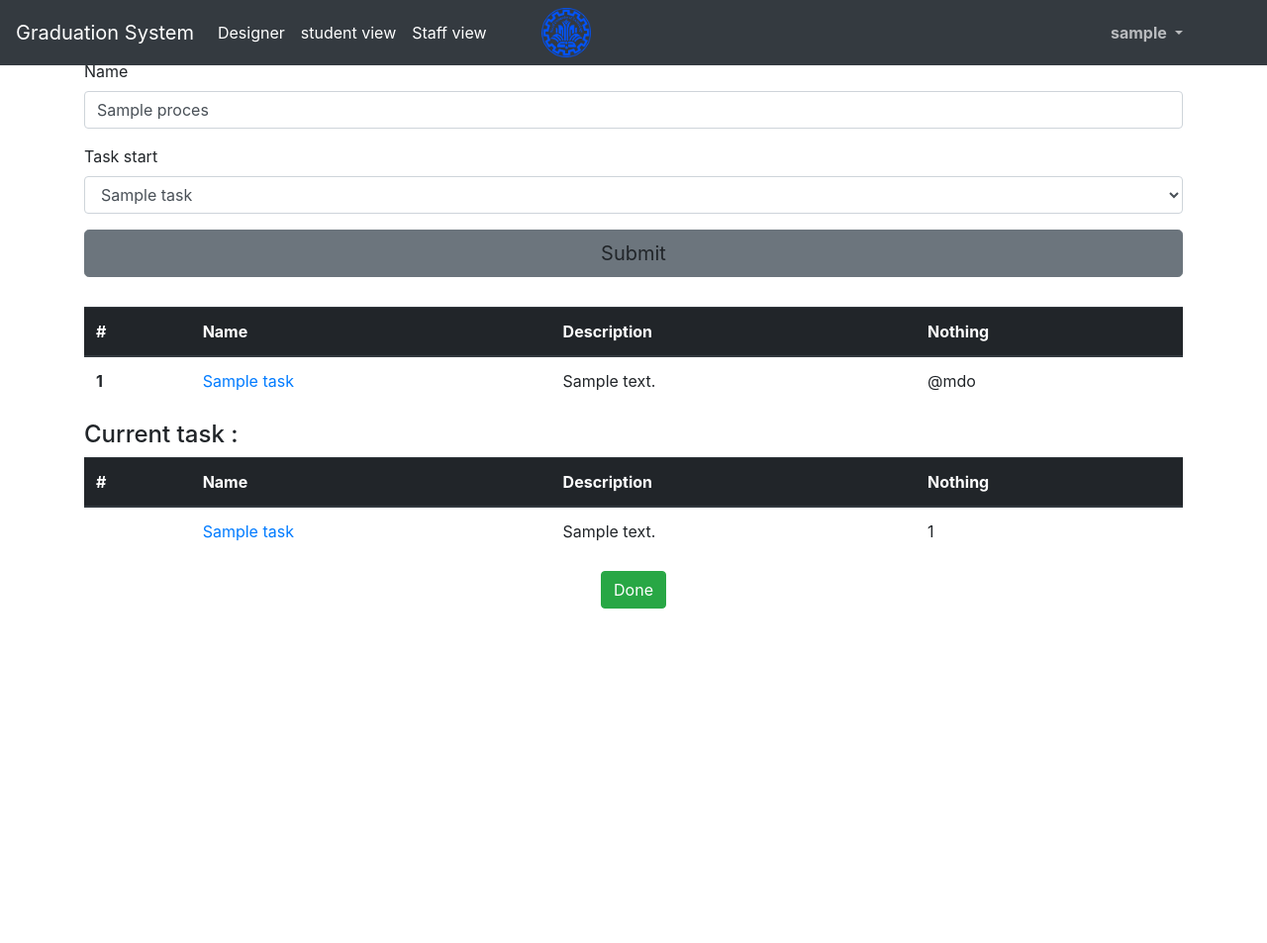
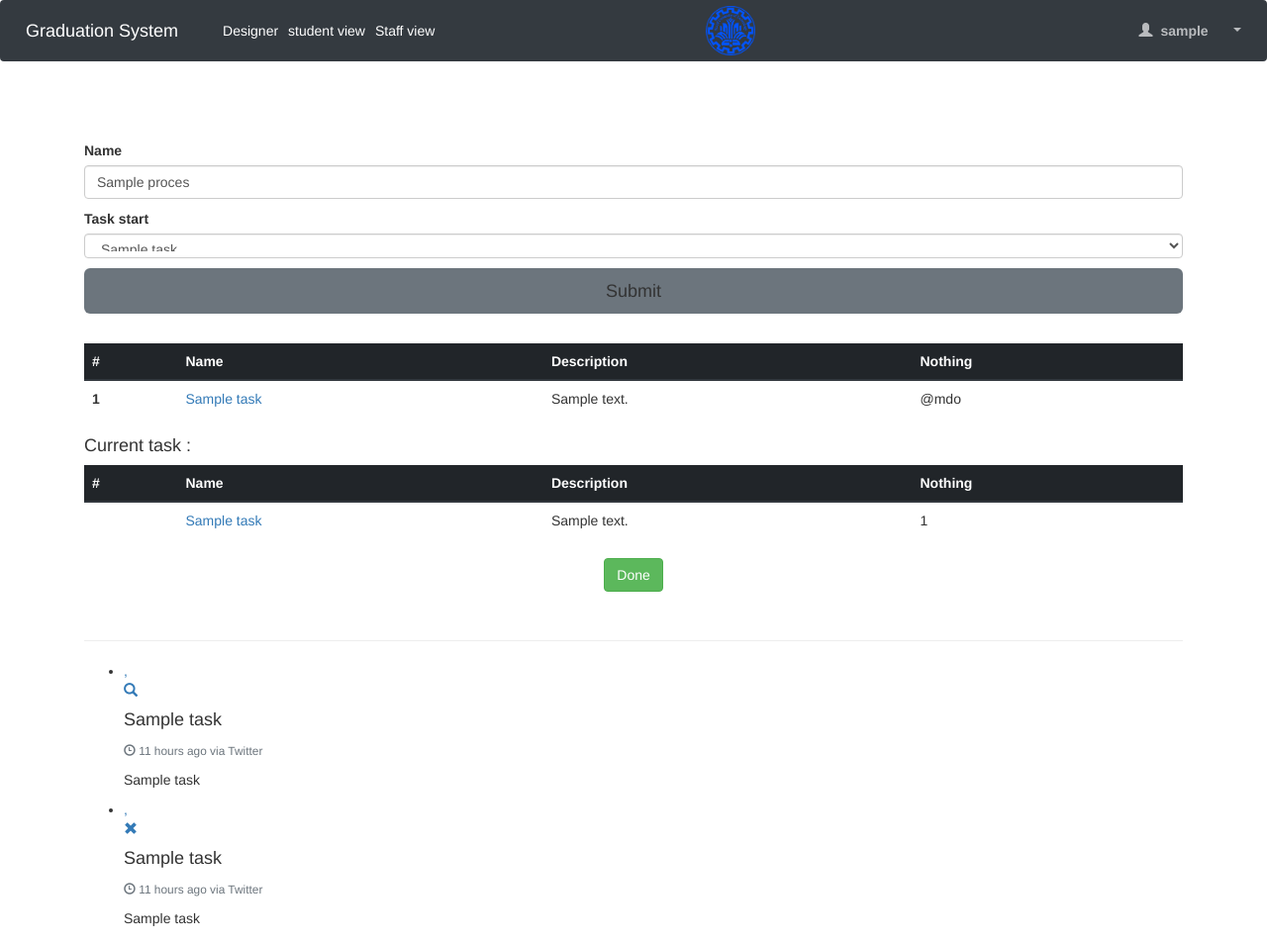
Before and after one commit to amirmohsen-am/graduation-system-project-fall96, a Django app: page /process_instance/1 in a window 1280 px wide. Shown: the whole page at 99% size. Before the commit the page ends 615 px from the top, so only its background shows below. Run offline with Django 3.2, Linux system fonts and the light colour scheme; a user stored in the database is signed in; tables that the repository leaves empty hold one stand-in row (values such as "Sample post"); some libraries are stand-ins or nearby versions.

Commit message:
add graph

```diff
--- a/graduation_system/main/templates/main/base.html
+++ b/graduation_system/main/templates/main/base.html
@@ -25,7 +25,8 @@
     <!-- Custom styles for this template -->
     <link href="{% static 'main/Account.css'%}" rel="stylesheet">
     <link href="{% static 'main/base.css'%}" rel="stylesheet">
-
+    <link rel="stylesheet" href="https://maxcdn.bootstrapcdn.com/bootstrap/3.3.7/css/bootstrap.min.css">
+    <link rel="stylesheet" href="{% static 'main/sina.css' %}">
     {% block style %}
     {% endblock %}
 
@@ -60,21 +61,21 @@
 {#                    <a class="nav-link disabled" href="#">Disabled</a>#}
 {#                </li>#}
             </ul>
-            <img style="height: 50px; padding-right: 30%" src={% static "pics/sharif_logo.png" %} alt="Flowers in Chania">
+            <img style="height: 50px; padding-left: 20%" src={% static "pics/sharif_logo.png" %} alt="Flowers in Chania">
             <ul class="nav navbar-nav navbar-right">
                 <li class="dropdown">
-                    <a href="#" class="dropdown-toggle" data-toggle="dropdown" style="padding-left: 200px; color:#b9bbbe;">
+                    <a href="#" class="dropdown-toggle" data-toggle="dropdown" style="padding-left: 200px; color:#b9bbbe; ">
                         <span class="glyphicon glyphicon-user"></span>
                         <strong style="color:#b9bbbe;">{{ user.get_username }}</strong>
-                        <span class="glyphicon glyphicon-chevron-down"></span>
+                        <span class="glyphicon glyphicon-chevron-down" style=" visibility: hidden;"></span>
                     </a>
-                    <ul class="dropdown-menu" style="padding-right:500px  ">
+                    <ul class="dropdown-menu" >
                         <li>
                             <div class="navbar-login">
                                 <div class="row">
 
                                     <div class="col-lg-4">
-                                        <img src="http://bootdey.com/img/Content/user_1.jpg" class="img-circle avatar" alt="user profile image">
+{#                                        <img src="http://bootdey.com/img/Content/user_1.jpg" class="img-circle avatar" alt="user profile image">#}
                                         <p class="text-center">
                                             <span class="glyphicon glyphicon-user icon-size"></span>
                                         </p>
--- a/graduation_system/main/templates/main/process-instance.html
+++ b/graduation_system/main/templates/main/process-instance.html
@@ -74,7 +74,7 @@
       <tbody>
                 <tr>
                   <th scope="row">{{ forloop.counter }}</th>
-                  <td> <a href="{% url 'task-view' process_instance.current_task.task.id %}">{{ process_instance.current_task.task.name }}</a></td>
+                  <td> <a href="{% url 'task-instance-view' process_instance.current_task.id %}">{{ process_instance.current_task.task.name }}</a></td>
                   <td>{{ process_instance.current_task.task.description }}</td>
                   <td>{{ process_instance.current_task.task.id }}</td>
                 </tr>
@@ -119,6 +119,73 @@
         {% endif %}
 
 
+{#     {% include "main/student_view_timeline.html" %}#}
 
 
+
+	<div class="row">
+				<div class="col-md-12">
+
+					<div class="page-header">
+
+					</div>
+					<div style="display:inline-block;width:100%;overflow-y:auto;">
+					<ul class="timeline timeline-horizontal">
+						{% for task in ordered_task %}
+                            <li class="timeline-item">
+                                <a href=  "{% url 'task-view' task.id %}">,
+							<div class="timeline-badge success">
+                                <i class="glyphicon glyphicon-check"></i></div>
+                                </a>
+							<div class="timeline-panel">
+								<div class="timeline-heading">
+									<h4 class="timeline-title">{{ task.name }}</h4>
+									<p><small class="text-muted"><i class="glyphicon glyphicon-time"></i> 11 hours ago via Twitter</small></p>
+								</div>
+								<div class="timeline-body">
+									<p>{{ task.name }}</p>
+								</div>
+							</div>
+						    </li>
+
+                         {% endfor %}
+                            <li class="timeline-item">
+                                <a href=  "{% url 'task-view' process_instance.current_task.task.id %}">,
+							<div class="timeline-badge warning">
+                                <i class="glyphicon glyphicon-search"></i></div>
+                                  </a>
+							<div class="timeline-panel">
+								<div class="timeline-heading">
+									<h4 class="timeline-title">{{ cur.name }}</h4>
+									<p><small class="text-muted"><i class="glyphicon glyphicon-time"></i> 11 hours ago via Twitter</small></p>
+								</div>
+								<div class="timeline-body">
+									<p>{{ cur.name }}</p>
+								</div>
+							</div>
+						    </li>
+
+                        {% for task in after %}
+                            <li class="timeline-item">
+                                <a href=  "{% url 'task-view' task.id %}">,
+							<div class="timeline-badge danger">
+                                <i class="glyphicon glyphicon-remove"></i></div>
+                                </a>
+							<div class="timeline-panel">
+								<div class="timeline-heading">
+									<h4 class="timeline-title">{{ task.name }}</h4>
+									<p><small class="text-muted"><i class="glyphicon glyphicon-time"></i> 11 hours ago via Twitter</small></p>
+								</div>
+								<div class="timeline-body">
+									<p>{{ task.name }}</p>
+								</div>
+							</div>
+						    </li>
+
+                         {% endfor %}
+					</ul>
+				</div>
+				</div>
+			</div>
+
 {% endblock %}
--- a/graduation_system/main/views.py
+++ b/graduation_system/main/views.py
@@ -142,7 +142,6 @@ def staff_view(request):
 
 @login_required(login_url='/login/')
 def process_instance_view(request, p_id):
-    user = request.user
     process_instance = get_object_or_404(ProcessInstance, id=p_id)
     current_task = process_instance.current_task
     if request.method == 'POST':
@@ -163,10 +162,31 @@ def process_instance_view(request, p_id):
         if text is not None:
             Comment.objects.create(user=user, text=text, task_instance=current_task)
 
+    ordered_task = []
+    after_current = []
+    p = process_instance.process
+    t = p.task_start
+    b = 2
+    while 1:
+        if t == process_instance.current_task.task:
+            b = 1
+        if b == 2:
+            ordered_task.append(t)
+        if b == 0:
+            after_current.append(t)
+        if b == 1:
+            b = 0
+        t = t.next_task_accept
+        if t.end_task == True:
+            if b == 2:
+                ordered_task.append(t)
+            if b == 0:
+                after_current.append(t)
+            break
+
     process = process_instance.process
     form = ProcessForm(instance=process)
-    return render(request, 'main/process-instance.html', {'process_instance': process_instance, 'form': form})
-
+    return render(request, 'main/process-instance.html', {'process_instance': process_instance, 'form': form, 'ordered_task': ordered_task, 'cur': process_instance.current_task.task, 'after': after_current})
 
 @login_required(login_url='/login/')
 def task_instance_view(request, t_id):
```
